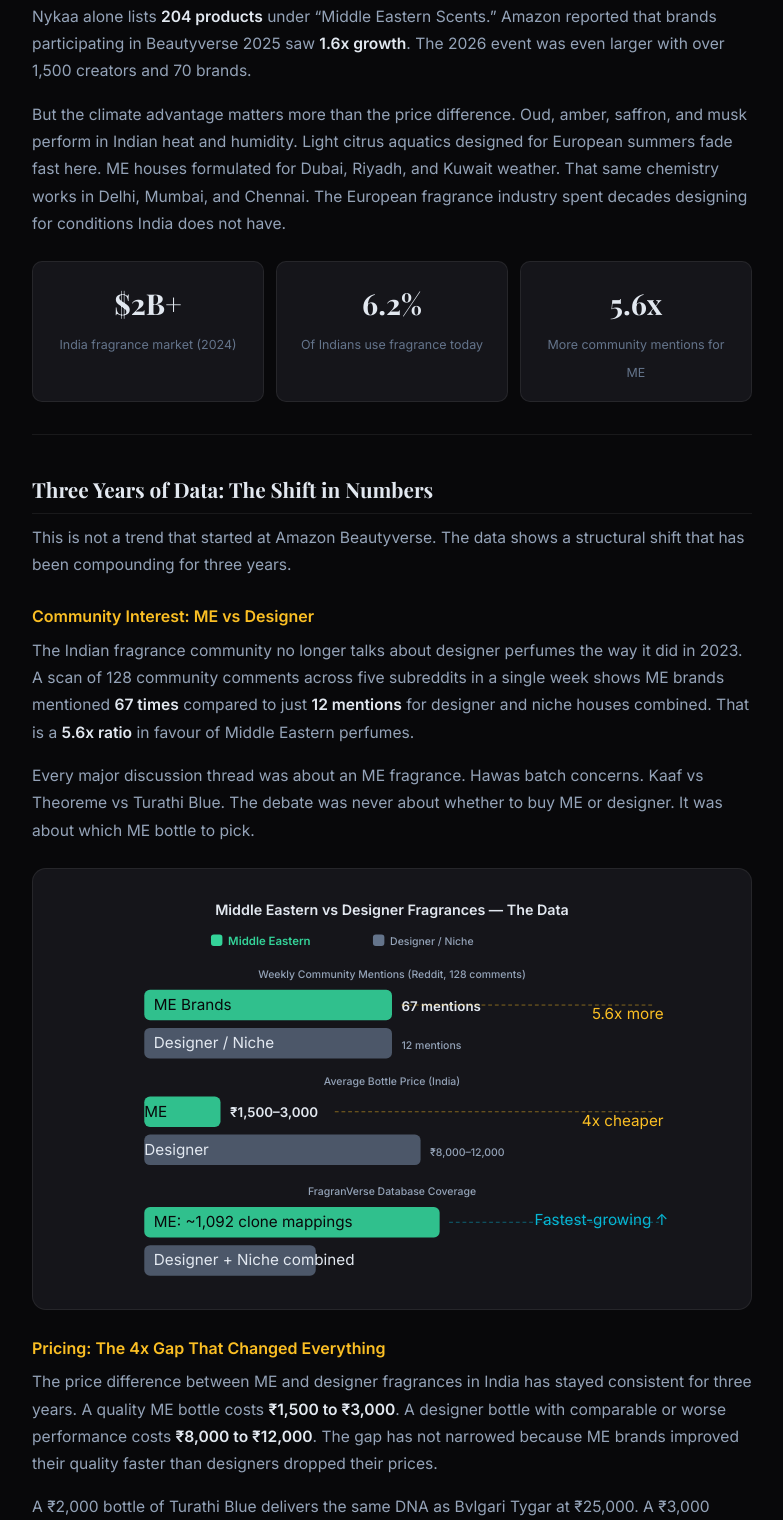
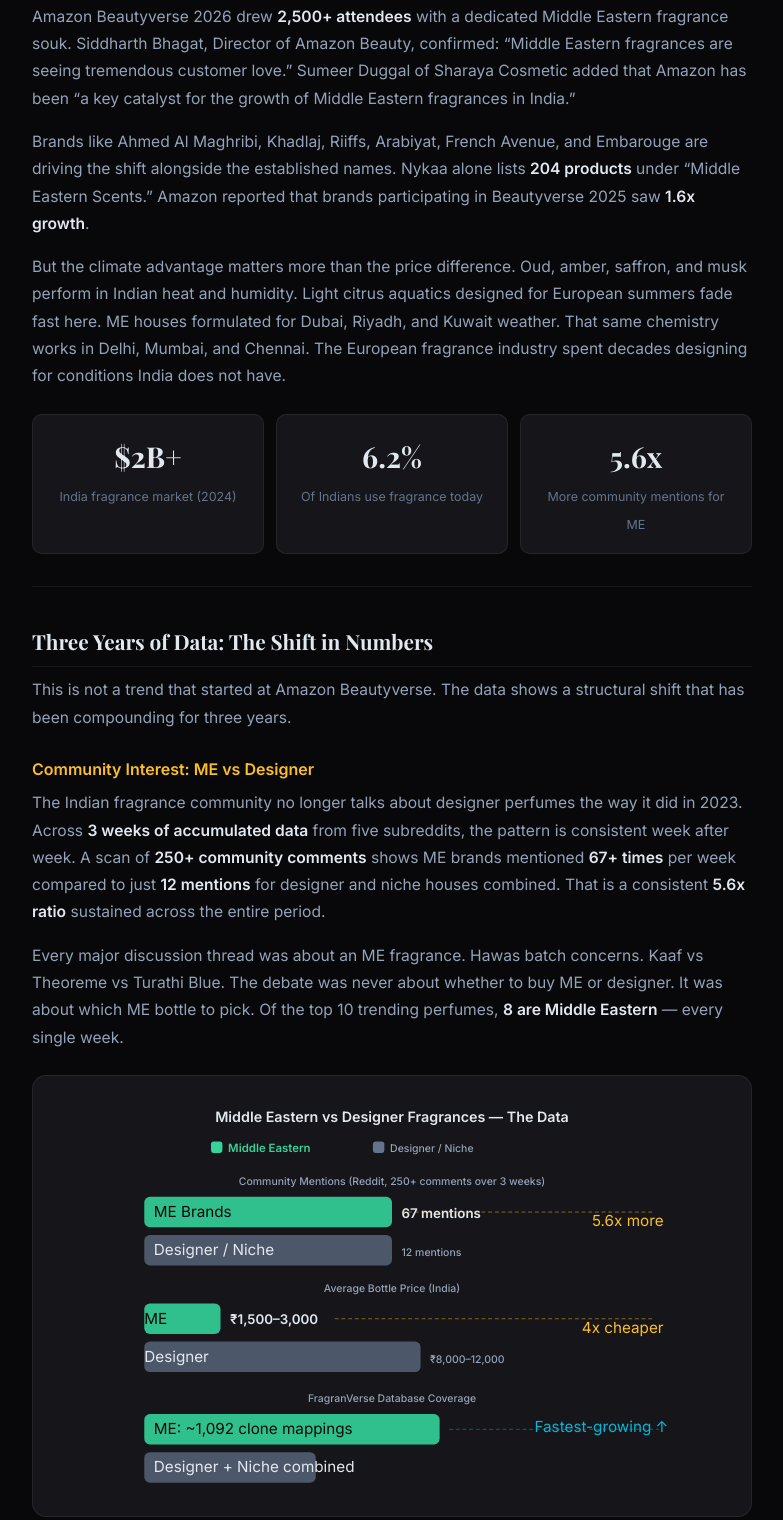
Before and after one commit to Adhaque/fragranverse, a plain HTML site: page blogs/amazon-beautyverse-2026.html in a window 1280 px wide. Shown: the part 1375-2895 px from the top of the page, without its empty margins (248-1031 px from the left). Drawn offline with nearby package versions, Linux system fonts and the light colour scheme.

Commit message:
feat: blog — amazon-beautyverse-2026

```diff
--- a/blogs/amazon-beautyverse-2026.html
+++ b/blogs/amazon-beautyverse-2026.html
@@ -120,7 +120,9 @@
 
 <p>The numbers are staggering. India&#8217;s fragrance market is estimated at <strong>$2 billion+</strong> and projected to reach <strong>$4&#8211;6.5 billion by 2030</strong>. Yet only <strong>6.2% of Indian consumers</strong> currently use fragrances. The headroom is enormous, and ME brands are capturing the new entrants. Premium fragrances already command <strong>58%</strong> of the market, and online perfume sales are growing <strong>25&#8211;30% annually</strong>.</p>
 
-<p>Nykaa alone lists <strong>204 products</strong> under &#8220;Middle Eastern Scents.&#8221; Amazon reported that brands participating in Beautyverse 2025 saw <strong>1.6x growth</strong>. The 2026 event was even larger with over 1,500 creators and 70 brands.</p>
+<p>Amazon Beautyverse 2026 drew <strong>2,500+ attendees</strong> with a dedicated Middle Eastern fragrance souk. Siddharth Bhagat, Director of Amazon Beauty, confirmed: &#8220;Middle Eastern fragrances are seeing tremendous customer love.&#8221; Sumeer Duggal of Sharaya Cosmetic added that Amazon has been &#8220;a key catalyst for the growth of Middle Eastern fragrances in India.&#8221;</p>
+
+<p>Brands like Ahmed Al Maghribi, Khadlaj, Riiffs, Arabiyat, French Avenue, and Embarouge are driving the shift alongside the established names. Nykaa alone lists <strong>204 products</strong> under &#8220;Middle Eastern Scents.&#8221; Amazon reported that brands participating in Beautyverse 2025 saw <strong>1.6x growth</strong>.</p>
 
 <p>But the climate advantage matters more than the price difference. Oud, amber, saffron, and musk perform in Indian heat and humidity. Light citrus aquatics designed for European summers fade fast here. ME houses formulated for Dubai, Riyadh, and Kuwait weather. That same chemistry works in Delhi, Mumbai, and Chennai. The European fragrance industry spent decades designing for conditions India does not have.</p>
 
@@ -147,9 +149,9 @@
 
 <h3>Community Interest: ME vs Designer</h3>
 
-<p>The Indian fragrance community no longer talks about designer perfumes the way it did in 2023. A scan of 128 community comments across five subreddits in a single week shows ME brands mentioned <strong>67 times</strong> compared to just <strong>12 mentions</strong> for designer and niche houses combined. That is a <strong>5.6x ratio</strong> in favour of Middle Eastern perfumes.</p>
+<p>The Indian fragrance community no longer talks about designer perfumes the way it did in 2023. Across <strong>3 weeks of accumulated data</strong> from five subreddits, the pattern is consistent week after week. A scan of <strong>250+ community comments</strong> shows ME brands mentioned <strong>67+ times</strong> per week compared to just <strong>12 mentions</strong> for designer and niche houses combined. That is a consistent <strong>5.6x ratio</strong> sustained across the entire period.</p>
 
-<p>Every major discussion thread was about an ME fragrance. Hawas batch concerns. Kaaf vs Theoreme vs Turathi Blue. The debate was never about whether to buy ME or designer. It was about which ME bottle to pick.</p>
+<p>Every major discussion thread was about an ME fragrance. Hawas batch concerns. Kaaf vs Theoreme vs Turathi Blue. The debate was never about whether to buy ME or designer. It was about which ME bottle to pick. Of the top 10 trending perfumes, <strong>8 are Middle Eastern</strong> — every single week.</p>
 
 <div class="chart-container">
   <svg viewBox="0 0 720 420" xmlns="http://www.w3.org/2000/svg" style="width:100%;height:auto;">
@@ -168,7 +170,7 @@
     <rect x="340" y="52" width="12" height="12" rx="3" fill="#64748b"/>
     <text x="358" y="63" class="ch-label" font-size="12" font-weight="600">Designer / Niche</text>
 
-    <text x="360" y="98" text-anchor="middle" class="ch-label" font-weight="600">Weekly Community Mentions (Reddit, 128 comments)</text>
+    <text x="360" y="98" text-anchor="middle" class="ch-label" font-weight="600">Community Mentions (Reddit, 250+ comments over 3 weeks)</text>
 
     <rect x="100" y="110" width="260" height="32" rx="6" fill="#34d399" opacity="0.9"/>
     <text x="370" y="132" class="ch-val">67 mentions</text>
```
